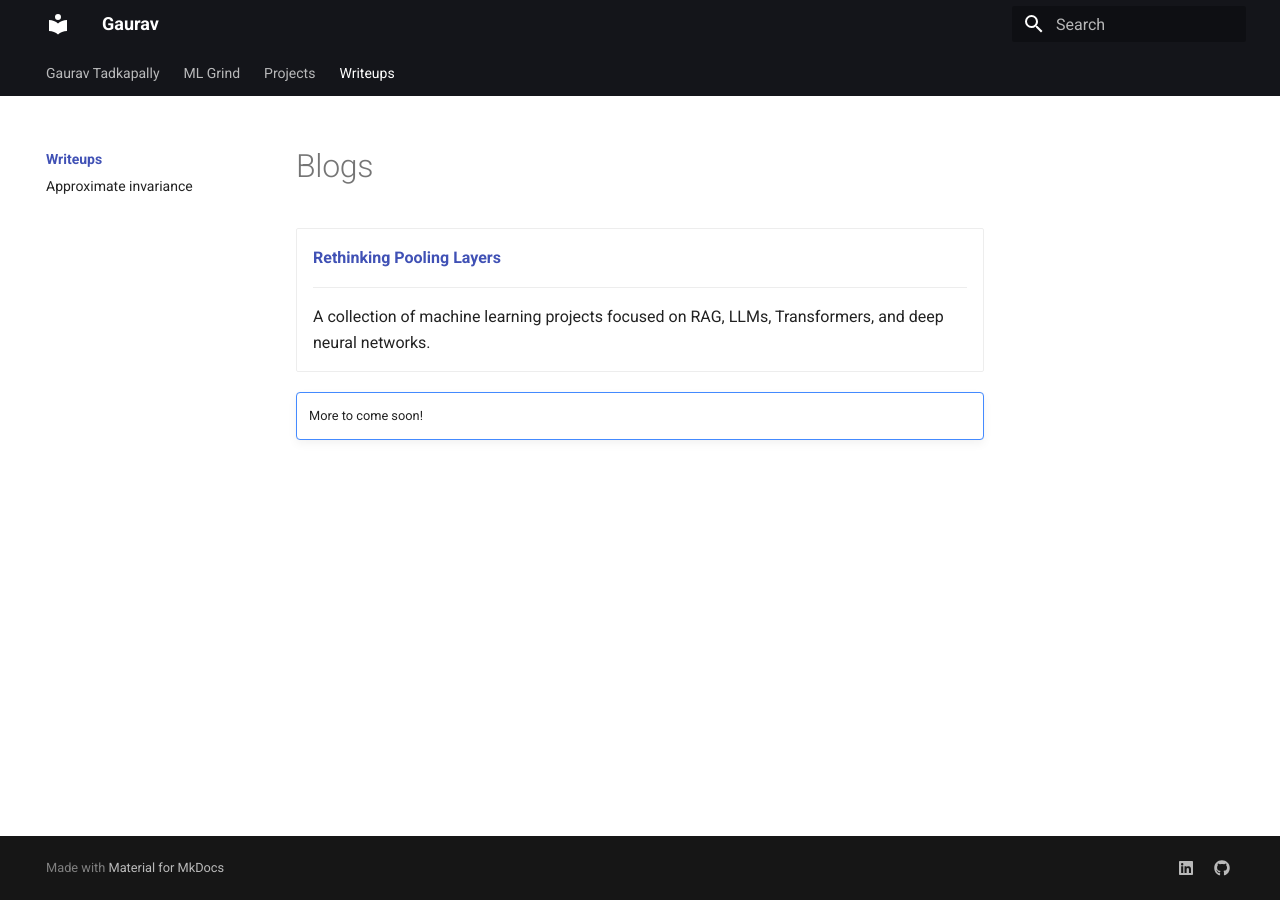
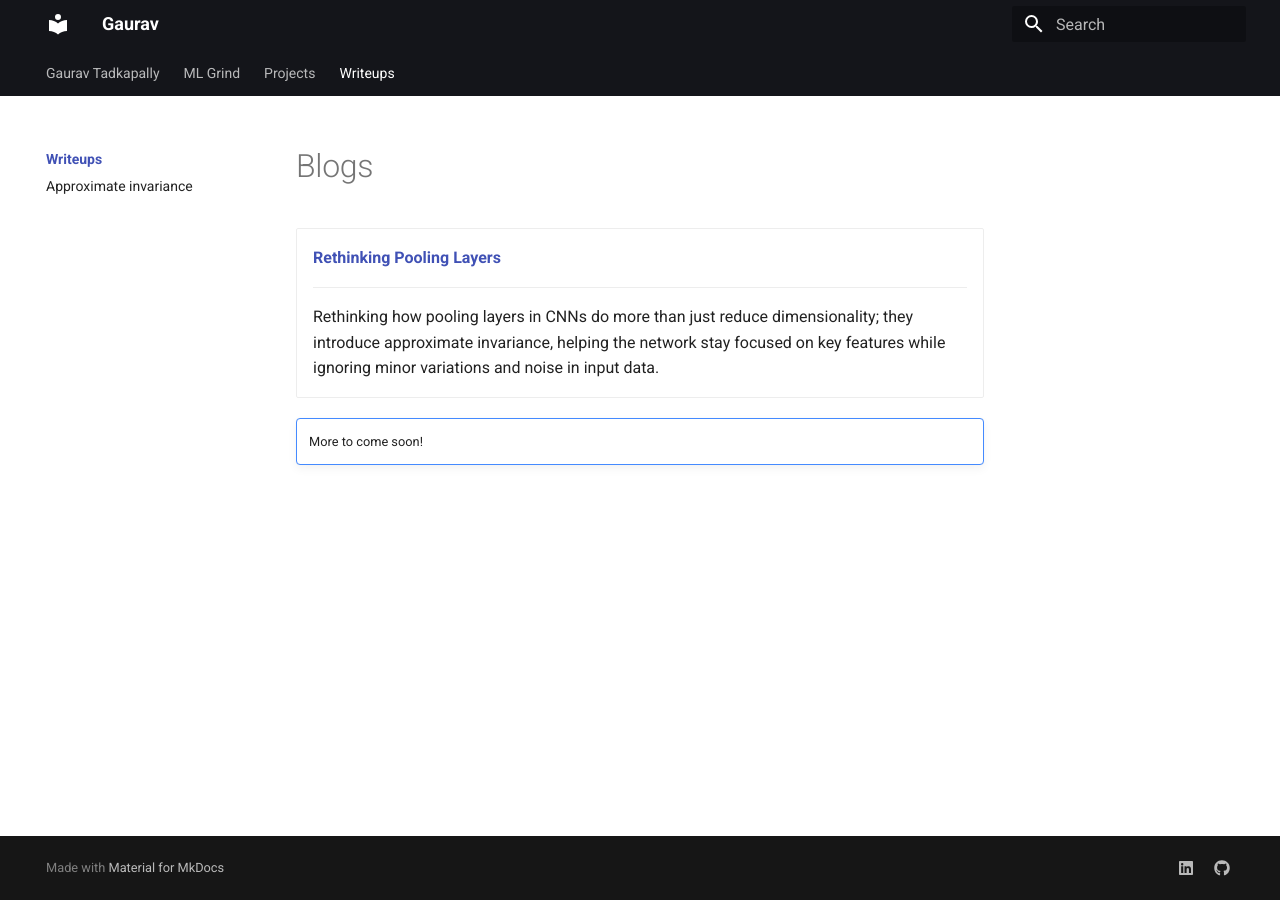
Before and after one commit to gauravreddy08/gauravreddy08.github.io, an MkDocs documentation site: the page built from docs/writeups/index.md, in a window 1280 px wide. Built offline with MkDocs 1.6.1 and Material for MkDocs 9.7.7, drawn with Linux system fonts in a browser that asks for light colours.

Commit message:
final changes

```diff
--- a/docs/writeups/index.md
+++ b/docs/writeups/index.md
@@ -6,7 +6,7 @@
 
     ---
 
-    A collection of machine learning projects focused on RAG, LLMs, Transformers, and deep neural networks.
+    Rethinking how pooling layers in CNNs do more than just reduce dimensionality; they introduce approximate invariance, helping the network stay focused on key features while ignoring minor variations and noise in input data.
 
 </div>
 
```
